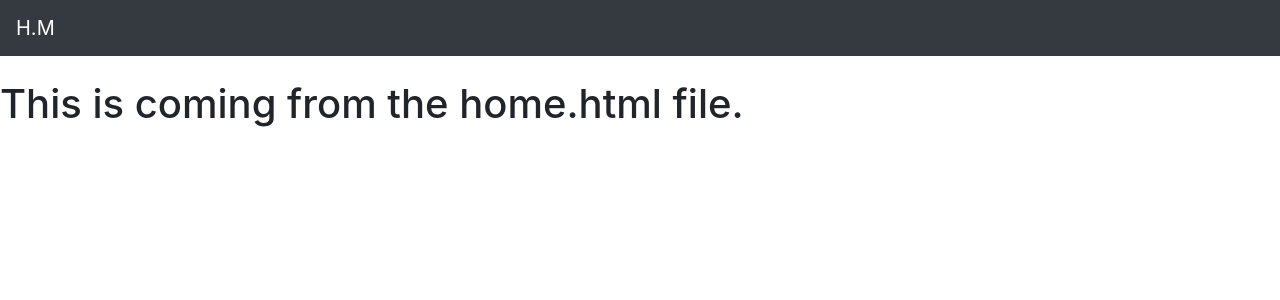
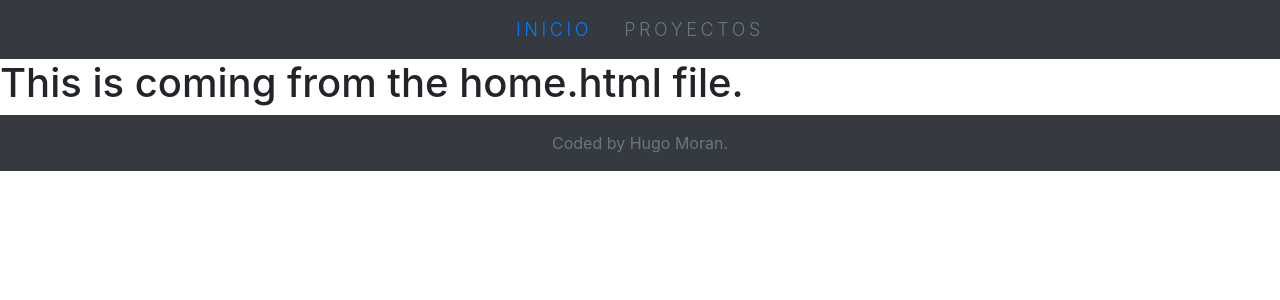
Before and after one commit to ulkish/django-portfolio, a Django app: page / in a window 1280 px wide. Shown: the top 300 px of the page. Run offline with Django 3.2, Linux system fonts and the light colour scheme; some libraries are stand-ins or nearby versions.

Commit message:
Added projects page, models. Created initial templates

```diff
--- a/portfolio/urls.py
+++ b/portfolio/urls.py
@@ -21,6 +21,7 @@ from django.conf.urls.static import static
 urlpatterns = [
     path('admin/', admin.site.urls),
     path('', include('landing.urls')),
+    path('proyectos/', include('projects.urls')),
 ]
 
 if settings.DEBUG:
--- /dev/null
+++ b/projects/urls.py
@@ -0,0 +1,6 @@
+from django.urls import path
+from . import views
+
+urlpatterns = [
+    path('', views.ProjectListView.as_view(), name='proyectos'),
+]
--- /dev/null
+++ b/static/css/custom.css
@@ -0,0 +1,5 @@
+.nav-link {
+  letter-spacing: .2em;
+  font-size: 18px;
+  text-transform: uppercase;
+}
--- a/templates/base.html
+++ b/templates/base.html
@@ -2,6 +2,7 @@
 <html lang="en">
 <head>
   <!-- Required meta tags -->
+  {% load staticfiles %}
   <meta charset="utf-8">
   <meta name="viewport" content="width=device-width,
   initial-scale=1, shrink-to-fit=no">
@@ -9,19 +10,21 @@
   <link rel="stylesheet" href="https://maxcdn.bootstrapcdn.com/bootstrap/4.0.0/css/bootstrap.min.css"
   integrity="sha384-Gn5384xqQ1aoWXA+058RXPxPg6fy4IWvTNh0E263XmFcJlSAwiGgFAW/dAiS6JXm"
   crossorigin="anonymous">
+  <link rel="stylesheet" href="{% static 'css/custom.css' %}">
 
   <title>{% block title %}Portfolio App{% endblock title %}</title>
   <head>
     <body>
-      <nav class="navbar navbar-expand-md navbar-dark bg-dark mb-4">
-        <a class="navbar-brand " href="{% url 'home' %}">H.M</a>
 
-
-      </nav>
+    <nav class="nav justify-content-center p-2 bg-dark">
+        <a class="nav-link active lead" href="{% url 'home' %}">Inicio</a>
+        <a class="nav-link disabled lead" href="{% url 'proyectos' %}">Proyectos</a>
+    </nav>
 
         {% block content %}
         {% endblock content %}
 
+        {% include 'footer.html' %}
 
   <!-- Latest compiled and minified JavaScript -->
 <script src="https://code.jquery.com/jquery-3.2.1.slim.min.js" integrity="sha384-KJ3o2DKtIkvYIK3UENzmM7KCkRr/rE9/Qpg6aAZGJwFDMVNA/GpGFF93hXpG5KkN" crossorigin="anonymous"></script>
--- /dev/null
+++ b/templates/footer.html
@@ -0,0 +1,5 @@
+<footer class="footer">
+     <div class="text-center bg-dark p-3">
+       <span class="text-muted">Coded by Hugo Moran.</span>
+     </div>
+</footer>
```
Also changed, not shown: projects/admin.py (+5 -2 lines), projects/models.py (+10 -3 lines), projects/views.py (+6 -1 lines), templates/proyectos.html (added, +21 -0 lines), db.sqlite3, projects/migrations/0003_auto_20180918_2121.py (added), 1 other file.
